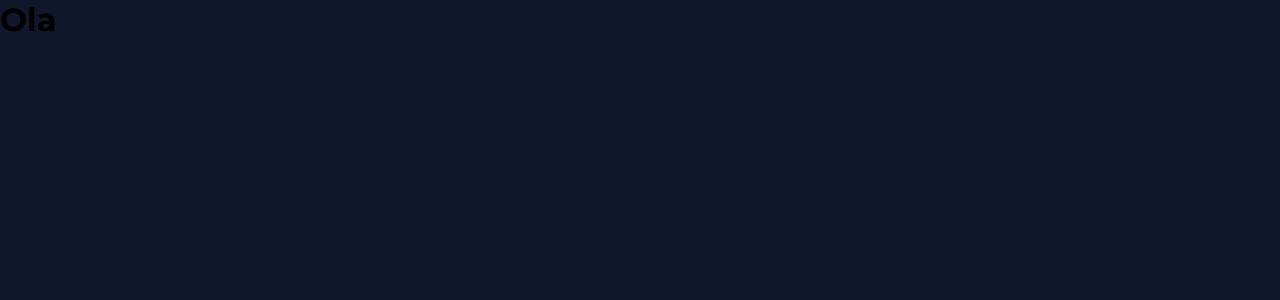
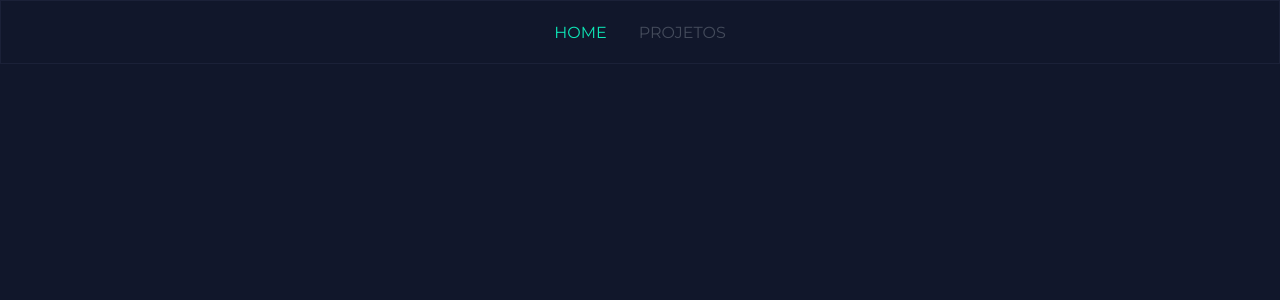
Before and after one commit to PauloGrijp/portfolio, a Next.js app: page / in a window 1280 px wide. Shown: the top 300 px of the page. Built offline with nearby package versions, Linux system fonts and the light colour scheme.

Commit message:
creating header component

```diff
--- /dev/null
+++ b/src/components/Header/NavLink.tsx
@@ -0,0 +1,22 @@
+import Link from 'next/link';
+import { useRouter } from 'next/router';
+import { NavLinkContainer } from './styles';
+
+interface INavLinkProps {
+  title: string;
+  path: string;
+}
+
+export function NavLink({ title, path }: INavLinkProps) {
+  const router = useRouter();
+
+  const isActive = router.pathname === path;
+
+  return (
+    <NavLinkContainer isActive={isActive}>
+      <Link href={path}>
+        <a>{title}</a>
+      </Link>
+    </NavLinkContainer>
+  );
+}
--- /dev/null
+++ b/src/components/Header/index.tsx
@@ -0,0 +1,15 @@
+import { NavLink } from './NavLink';
+import { Container } from './styles';
+
+function Header() {
+  return (
+    <Container>
+      <ul>
+        <NavLink path="/" title="Home" />
+        <NavLink path="/projetos" title="Projetos" />
+      </ul>
+    </Container>
+  );
+}
+
+export default Header;
--- /dev/null
+++ b/src/components/Header/styles.ts
@@ -0,0 +1,38 @@
+/* eslint-disable prettier/prettier */
+import { lighten } from 'polished';
+import styled from 'styled-components';
+
+interface INavLinkContainerProps {
+  isActive: boolean;
+}
+
+export const Container = styled.header`
+  width: 100%;
+  height: 4rem;
+  border: 1px solid ${({ theme }) => theme.backgroundLight};
+  display: flex;
+  align-items: center;
+  justify-content: center;
+
+  ul {
+    display: flex;
+    gap: 2rem;
+    justify-content: center;
+  }
+`;
+
+export const NavLinkContainer = styled.li<INavLinkContainerProps>`
+  a {
+    text-transform: uppercase;
+    color: ${props =>
+    props.isActive ? props.theme.primary : props.theme.textHighlight};
+    transition: color 0.3s;
+
+    &:hover {
+      color: ${props =>
+    props.isActive
+      ? lighten(0.2, props.theme.primary)
+      : lighten(0.2, props.theme.textHighlight)};
+    }
+  }
+`;
--- a/src/pages/index.tsx
+++ b/src/pages/index.tsx
@@ -1,7 +1,9 @@
+import Header from '../components/Header';
+
 export default function Home() {
   return (
-    <div>
-      <h1>Ola</h1>
-    </div>
+    <>
+      <Header />
+    </>
   );
 }
```
Also changed, not shown: .eslintrc.js.
